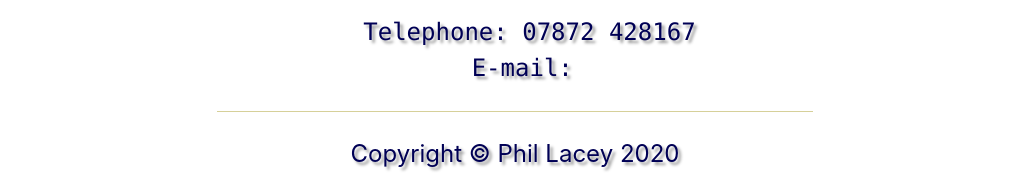
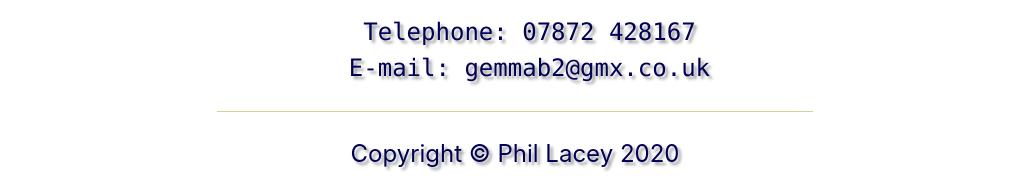
Before and after one commit to musopa/Gemmas, a plain HTML site: page index.html in a window 1280 px wide. Shown: the part 621-809 px from the top of the page, without its empty margins (125-1159 px from the left). Drawn offline with nearby package versions, Linux system fonts and the light colour scheme.

Commit message:
Add files via upload

```diff
--- a/index.html
+++ b/index.html
@@ -35,7 +35,7 @@
 
   <pre class="pre text-center">
   Telephone: 07872 428167
-  E-mail: </pre>
+  E-mail: gemmab2@gmx.co.uk</pre>
   <br>
   <hr>
  <br>
```
